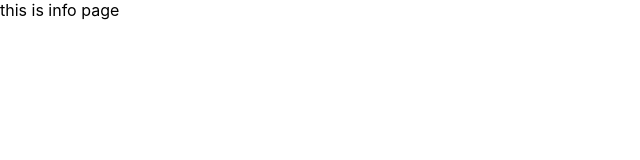
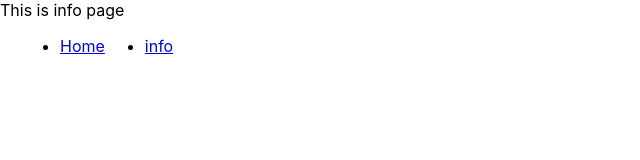
Before and after one commit to jeganjp/box-office, a React (Create React App) app: page /info in a window 1280 px wide. Shown: the top 160 px of the page, without its empty margins (0-640 px from the left). Built offline with nearby package versions, Linux system fonts and the light colour scheme.

Commit message:
added navbar and some pages

```diff
--- a/src/App.js
+++ b/src/App.js
@@ -1,22 +1,27 @@
 import React from 'react';
-import {Switch,Route} from 'react-router-dom'
+import {Switch,Route} from 'react-router-dom';
+import Navbar from './components/Navbar';
+import Home from './pages/Home';
+import Info from './pages/Info';
 
 function App() {
   return (
+    <div>
     <Switch>
       <Route exact path="/">
-        this is homepage
+        <Home />
       </Route>
       <Route exact path="/info">
-        this is info page
-      </Route>
-      <Route exact path="/info/cu">
-        this is our contact us page
+        <Info />
       </Route>
       <Route>
-        Error 404!
+        <div>
+          Not found
+        </div>
       </Route>
       </Switch>
+      <Navbar />
+      </div>
   );
 }
 
--- /dev/null
+++ b/src/components/Navbar.js
@@ -0,0 +1,23 @@
+import React from 'react';
+import {Link} from 'react-router-dom';
+const Navbar = () => {
+    const Links=[
+        {to:'/',text:'Home'},
+        {to:'/info',text:'info'}
+    ]
+    return (
+        <div>
+            <ul style={{display:'flex'}}>
+               {
+                   Links.map(item=>(
+                       <li style={{marginLeft:20,marginRight:20}}><Link to={item.to}>{item.text}</Link></li>
+                   )
+
+                   )
+               }
+            </ul>
+        </div>
+    )
+}
+
+export default Navbar;
--- /dev/null
+++ b/src/pages/Home.js
@@ -0,0 +1,11 @@
+import React from 'react'
+
+const Home = () => {
+    return (
+        <div>
+            This is homepage
+        </div>
+    )
+}
+
+export default Home
--- /dev/null
+++ b/src/pages/Info.js
@@ -0,0 +1,11 @@
+import React from 'react'
+
+const Info = () => {
+    return (
+        <div>
+          This is info page
+        </div>
+    )
+}
+
+export default Info
```
Also changed, not shown: 1 other file (tests, documents, lock files or other folders).
